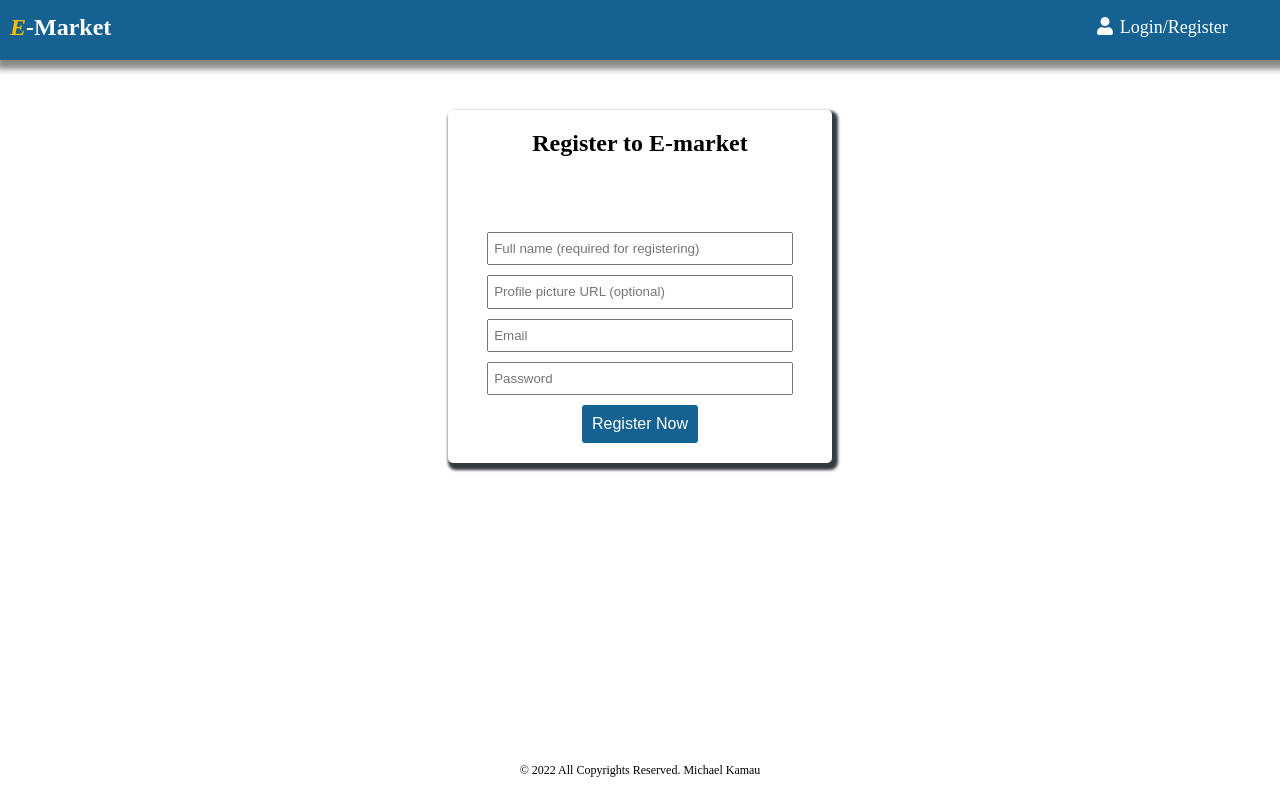
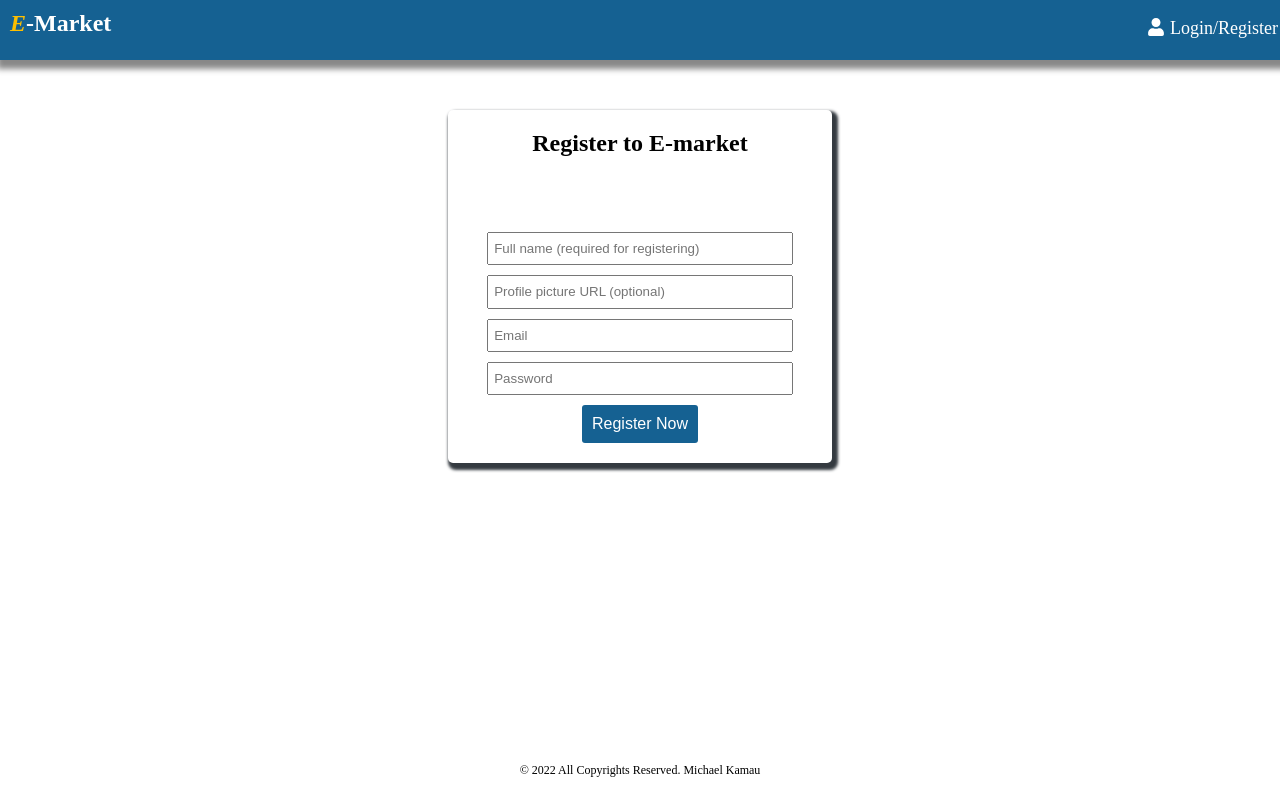
Before and after one commit to THE-Jitu-Assignments-Repo/Week8, a React (Vite) app in the folder E-commerce/Frontend/: page /login/register in a window 1280 px wide. Built offline with nearby package versions, Linux system fonts and the light colour scheme.

Commit message:
worked on the register and login errors

```diff
--- a/E-commerce/Frontend/package.json
+++ b/E-commerce/Frontend/package.json
@@ -12,6 +12,7 @@
     "@reduxjs/toolkit": "^1.9.0",
     "axios": "^1.1.3",
     "firebase": "^9.14.0",
+    "jwt-decode": "^3.1.2",
     "react": "^18.2.0",
     "react-dom": "^18.2.0",
     "react-icons": "^4.6.0",
--- a/E-commerce/Frontend/src/components/Layouts/Header.jsx
+++ b/E-commerce/Frontend/src/components/Layouts/Header.jsx
@@ -1,9 +1,10 @@
 // import React, { useEffect } from "react";
-import { useDispatch, useSelector } from "react-redux";
-import { logout, selectUser, loginUser } from "../../features/auth/userSlice";
+import { useSelector } from "react-redux";
+import {  selectUser } from "../../features/auth/userSlice";
 import { Link, useNavigate } from "react-router-dom";
-import {FaCaretDown, FaEnvelope, FaInfo, FaInfoCircle, FaShoppingCart, FaUser, FaUserLock} from 'react-icons/fa'
+import {FaEnvelope, FaInfoCircle, FaShoppingCart, FaUser, FaUserLock} from 'react-icons/fa'
 import {BsFillBasket3Fill} from 'react-icons/bs'
+import jwt_decode from 'jwt-decode'
 import "./Layout.css";
 
 
@@ -16,12 +17,17 @@ function Header() {
   // console.log(cart?.cartItems);
 
   const token = localStorage.getItem('token');
+  console.log(token);
+  // window.location.reload();
 
   const logoutOfApp = () => {
     localStorage.removeItem('token');
-    window.location.reload()
+    navigate('/')
   }
 
+
+  const decoded = token? jwt_decode(token) : null;
+  // console.log(decoded);
 
   return (
     <div className="header-main">
@@ -42,6 +48,7 @@ function Header() {
                 <div className="img--p">
                   <img src="../../../public/assests/avatar2.png" alt="avatar" />
                   </div>
+                  <p>{decoded?.email}</p>
                     <div className="dropdown--content">
 
                 <ul>
--- a/E-commerce/Frontend/src/components/Layouts/Layout.css
+++ b/E-commerce/Frontend/src/components/Layouts/Layout.css
@@ -1,39 +1,49 @@
 .header-main {
-  width: 100%;
+  /* width: 100%; */
+  /* max-width: 150vw; */
   height: 60px;
   box-shadow: 3px 3px 6px 6px #888888;
   margin-bottom: 2px;
   background: #156192;
   color: #fff;
-  /* border: 2px solid red; */
 }
 
 .navbar {
+    /* border: 2px solid rgb(251, 255, 4); */
+
   display: flex;
-  padding: 10px;
+  width: 100%;
   align-items: center;
-  gap: 5em;
+  justify-content: space-between;
+  /* gap: 20px; */
 }
+.title--tag{
+    /* border: 2px solid red; */
+    padding: 10px;
 
+}
 .navlinks {
+  /* border: 2px solid red; */
   display: flex;
-  margin: auto;
-  /* border: 2px solid red; */
-  width: 80%;
-  padding: 5px;
-  /* padding-left: 30em; */
-  /* flex: 1; */
+  /* margin: auto; */
+  /* border: 2px solid red;  */
+  /* width:80%; */
+  padding-top: 10px;
+  flex: 1;
+  align-items: center;
   justify-content: flex-end;
 }
 
 .nav--links {
-  max-width: 100vw;
-  min-width: 50px;
+  /* max-width: 100vw;
+  min-width: 50px; */
   display: flex;
   gap: 2em;
   align-items: center;
+  justify-content: flex-end;
+  /* background-color: aquamarine; */
   padding: 2px;
-  /* border: 2px solid red; */
+  /* border: 2px solid rgb(218, 172, 22); */
 }
 .links--tag {
   gap: 0.3em;
@@ -150,6 +160,8 @@
 
 .img--p{
   /* border: 2px solid red; */
+  display: flex;
+  /* width: 2px; */
   width: 35px;
   padding-bottom: 10px;
 }
@@ -158,4 +170,5 @@
   width: 100%;
   height: auto;
   max-width: 100%;
+  padding-right: 5px;
 }
--- a/E-commerce/Frontend/src/features/auth/userSlice.js
+++ b/E-commerce/Frontend/src/features/auth/userSlice.js
@@ -40,12 +40,17 @@ export const loginUser = createAsyncThunk(
 )
 export const registerUser = createAsyncThunk(
     'user/register',
-    async (userDetails) => {
+    async (userDetails, thankAPi) => {
+        try {
 
-        const response = await axios.post('http://localhost:5001/user/register', userDetails)
-        console.log(response);
-        toast.success(response.data)
-        return response.data
+            const response = await axios.post('http://localhost:5001/user/register', userDetails)
+            console.log(response);
+            toast.success(response.data)
+            return response.data
+        } catch (error) {
+            toast.error("User registration failed");
+            return thankAPi.rejectWithValue(error)
+        }
     }
 )
 
--- a/E-commerce/Frontend/src/pages/login/Login.jsx
+++ b/E-commerce/Frontend/src/pages/login/Login.jsx
@@ -1,12 +1,11 @@
 import React, { useState } from 'react';
-import { useDispatch, useSelector } from 'react-redux';
+import { useDispatch } from 'react-redux';
 import { Link, useNavigate } from 'react-router-dom';
 import { loginUser } from '../../features/auth/userSlice';
 import './login.css'
 
 function Login() {
 
-  const {error} = useSelector(state=> state.user);
   const navigate = useNavigate();
 // use state constants for the the form inputs
   const [email, setEmail] = useState('');
@@ -14,20 +13,10 @@ function Login() {
 
   const dispatch = useDispatch();
 
-  const loginToApp = (e) => {
-    e.preventDefault();
 
+  const loginToApp = () => {
       dispatch(loginUser({email,password}))
-        // window.location.reload();
-      console.log(error);
-
-      if(error){
-        navigate('/login')
-      }else{
-        navigate('/')
-        // window.location.reload();
-      }
-
+      navigate('/products')
 
   };
 
--- a/E-commerce/Frontend/src/pages/register/Register.jsx
+++ b/E-commerce/Frontend/src/pages/register/Register.jsx
@@ -17,8 +17,8 @@ function Register() {
 
     // A quick check on the name field to make it mandatory
   const register = () => {
-    if (!name) {
-      return alert('Please enter a full name');
+    if (!name || !email || !password) {
+      return alert('Please enter a full details of your account');
     }
     dispatch(registerUser({username: name, email, password}))
     navigate('/login')
```
Also changed, not shown: 1 other file (tests, documents, lock files or other folders).
